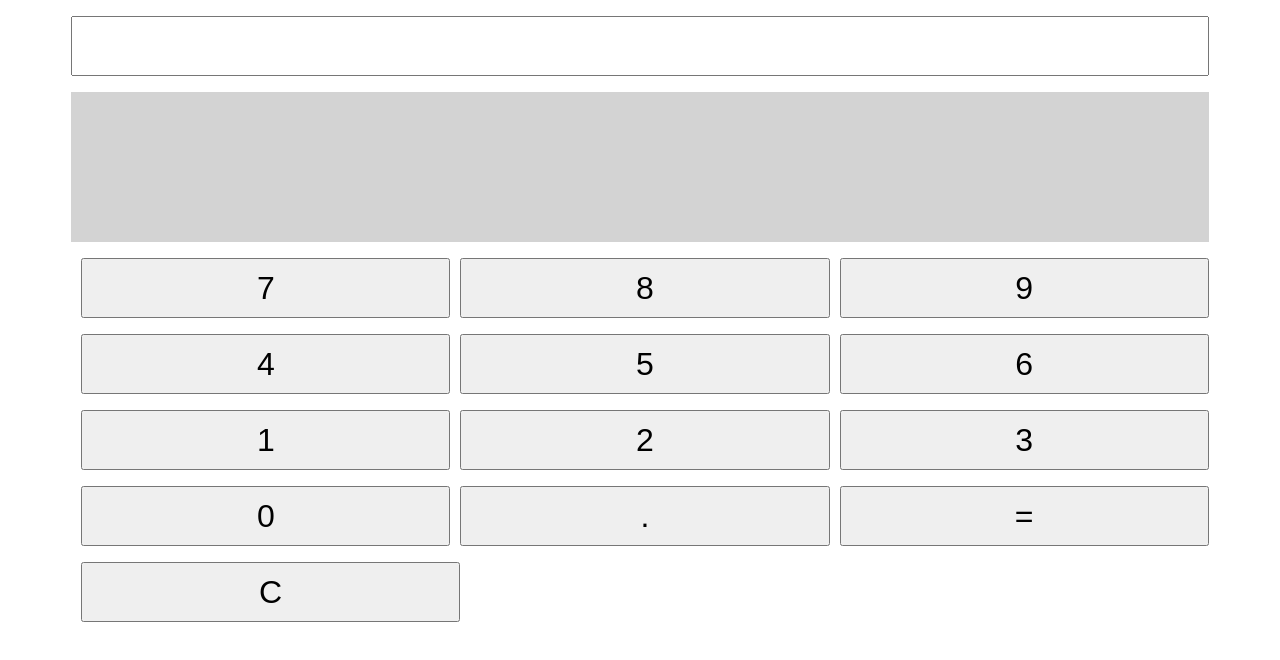
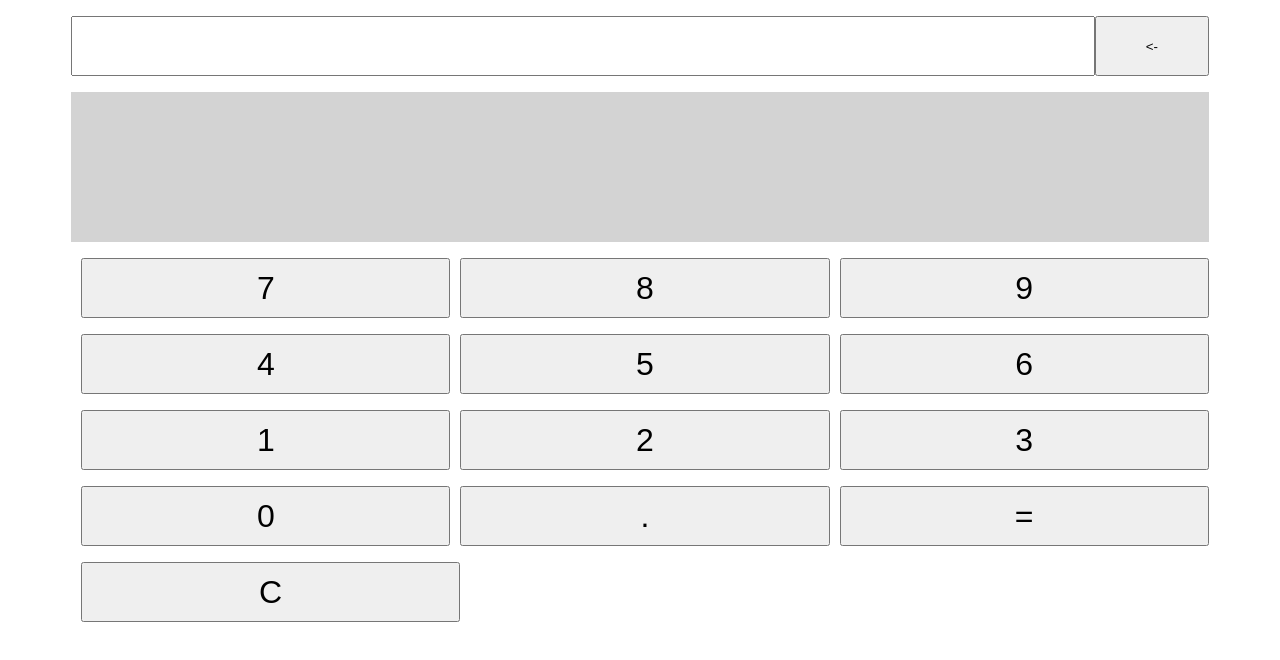
Before and after one commit to andrewtso37/iat381-calculator, a plain HTML site: page index.html in a window 1280 px wide. Drawn offline with Linux system fonts and the light colour scheme.

Commit message:
Added backspace button and onClick event to clear screen

```diff
--- a/css/main.css
+++ b/css/main.css
@@ -15,7 +15,7 @@ input, button{
 }
 
 .input-display{
-	width: 100%;
+	width: 90%;
 	height: 60px;
 	font: 36px Arial, sans-serif;
 	text-align: right;
@@ -40,6 +40,12 @@ input, button{
 	font: 28px Arial, sans-serif;
 }
 
+.button-backspace{
+	width: 10%;
+	height: 60px;
+	font: 28 Arial, sans-serif;
+}
+
 #myElement {
   background: lightgrey;
   height: 150px;
--- a/index.html
+++ b/index.html
@@ -9,8 +9,9 @@
 
 <body>
 	<form class="grid">
-		<p>
-			<input type="text" name="res" id="res" class="input-display">
+		<p class="button-display">
+			<input type="text" name="res" id="res" class="input-display" onclick="s('')">
+			<button type="button" class="button-backspace" onclick="backspace()"><-</button>
 		</p>
 
 		<script src="js/hammer.min.js"></script>
@@ -40,14 +41,14 @@
 
 		<p class="button-display">
 			<button type="button" class="button-size1" onclick="a('1')">1</button>
-			<button type="button" class="button-size1"onclick="a('2')">2</button>
-			<button type="button" class="button-size1"onclick="a('3')">3</button>
+			<button type="button" class="button-size1" onclick="a('2')">2</button>
+			<button type="button" class="button-size1" onclick="a('3')">3</button>
 		</p>
 
 		<p class="button-display">
-			<button type="button" class="button-size1"onclick="a('0')">0</button>
-			<button type="button" class="button-size1"onclick="a('.')">.</button>
-			<button type="button" class="button-size1"onclick="e()">=</button>
+			<button type="button" class="button-size1" onclick="a('0')">0</button>
+			<button type="button" class="button-size1" onclick="a('.')">.</button>
+			<button type="button" class="button-size1" onclick="e()">=</button>
 		</p>
 
 		<p class="button-display">
--- a/js/script.js
+++ b/js/script.js
@@ -2,6 +2,15 @@
 function s(v) { document.getElementById('res').value = v }
 function a(v) { document.getElementById('res').value += v }
 function e() { try { s(eval(document.getElementById('res').value)) } catch(e) { s('Error') } }
+
+// backspace button
+function backspace() {
+  var input, num;
+  input = document.getElementById('res');
+  num = input.value;
+  input.value = num.slice(0,num.length-1);
+  return false;
+}
 
 // hammer js
 var myElement = document.getElementById('myElement');
```
